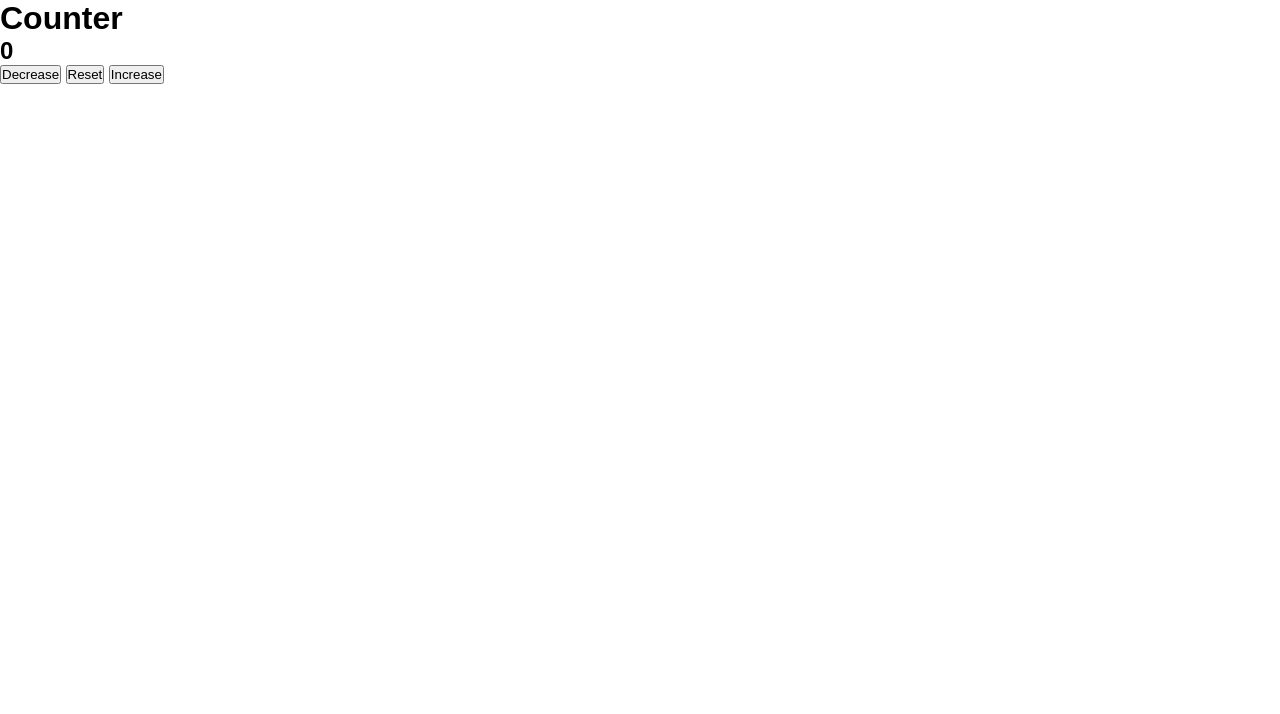
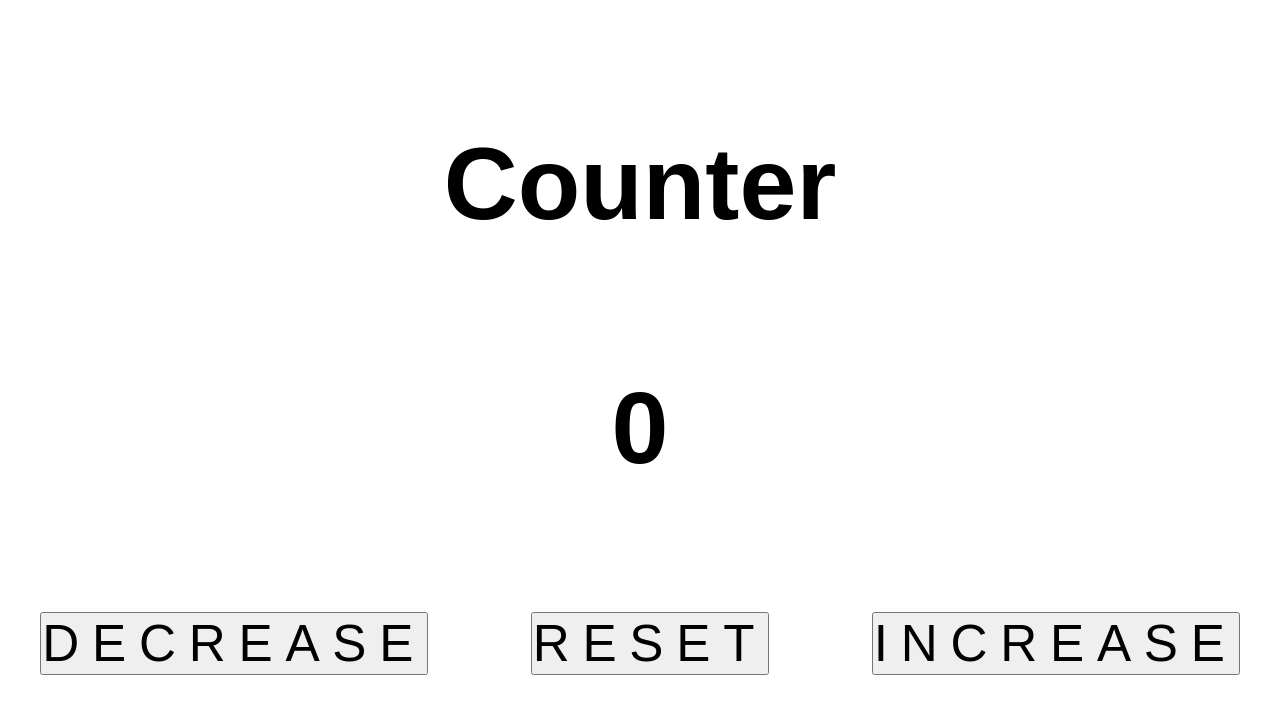
Before and after one commit to AngeloCornelio/counter, a plain HTML site: page index.html in a window 1280 px wide. Drawn offline with Linux system fonts and the light colour scheme.

Commit message:
layout page

```diff
--- a/app.css
+++ b/app.css
@@ -2,4 +2,35 @@ body, h1, h2, button, div {
   padding: 0;
   margin: 0;
   font-family: sans-serif;
+  font-size: 2vw;
 }
+
+body {
+  height: 100vh;
+  display: flex;
+  flex-direction: column;
+  justify-content: space-evenly;
+  align-items: center;
+}
+
+h1 {
+  text-align: center;
+  font-size: 4em;
+}
+
+#num {
+  text-align: center;
+  font-size: 4em;
+}
+
+#btns {
+  display: flex;
+  justify-content: center;
+}
+
+button {
+  margin: 0 1em;
+  font-size: 2em;
+  text-transform: uppercase;
+  letter-spacing: 0.25em;
+}
```
